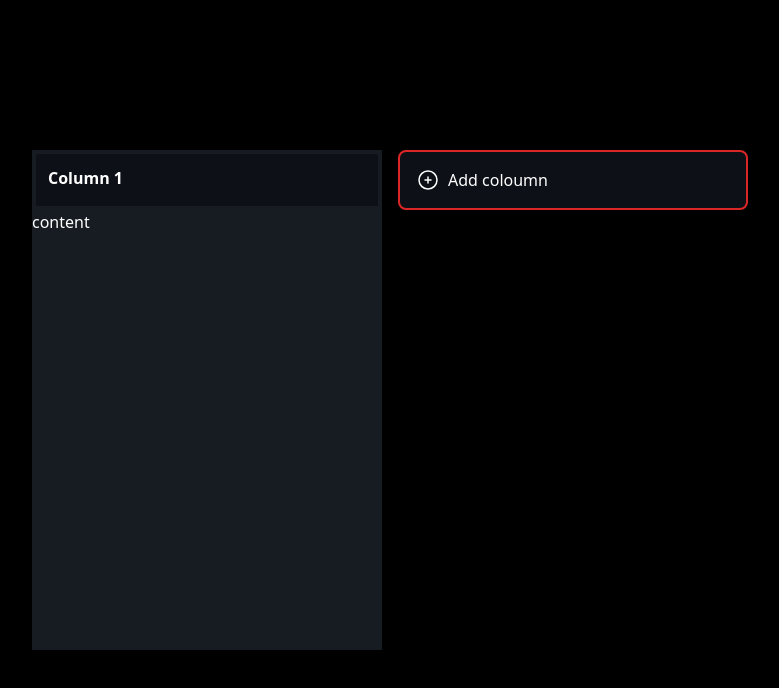
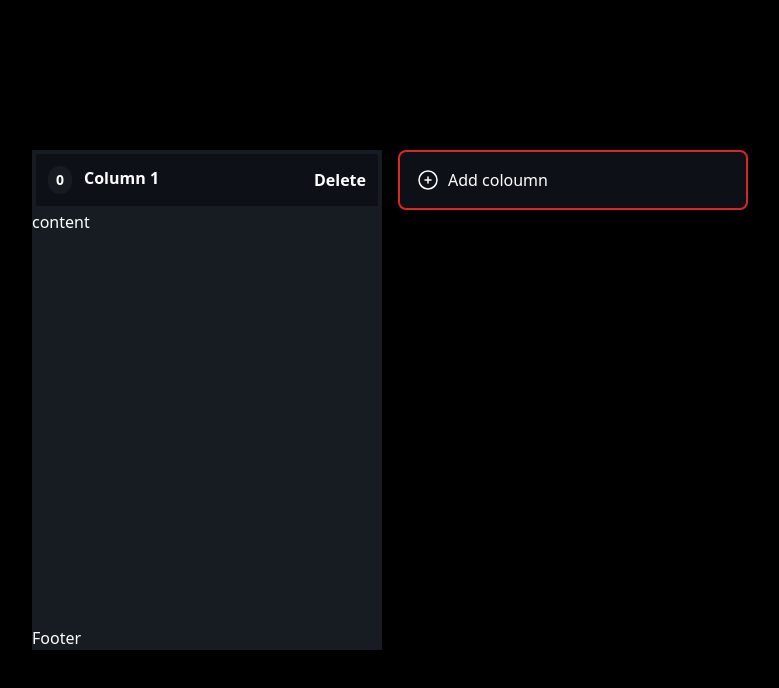
Before and after one commit to Pritam28877/Kanban-Board-v1, a React (Vite) app: page / in a window 1280 px wide. Both pictures are taken after a click on the button "Add coloumn". Shown: the top 688 px of the page, without its empty margins (250-1029 px from the left). Built offline with nearby package versions, Linux system fonts and the light colour scheme.

Commit message:
add the delete column functionality

```diff
--- a/src/components/ColumnContainer.jsx
+++ b/src/components/ColumnContainer.jsx
@@ -24,12 +24,33 @@ const ColumnContainer = (props) => {
       p-3
       font-bold
       border-4
-      border-columnBackgroundColor"
+      border-columnBackgroundColor
+      items-center
+      justify-between
+      flex"
       >
-        {column.title}
+        <div className="flex gap-3">
+          <div
+            className="
+        flex
+        justify-center
+        items-center
+        bg-columnBackgroundColor
+        px-2
+        py-1
+        text-sm
+        rounded-full
+        "
+          >
+            0
+          </div>
+          {column.title}
+        </div>
+        <button>Delete</button>
       </div>
 
-      <div>content</div>
+      <div className="flex flex-grow ">content</div>
+      <footer>Footer</footer>
     </div>
   );
 };
```
